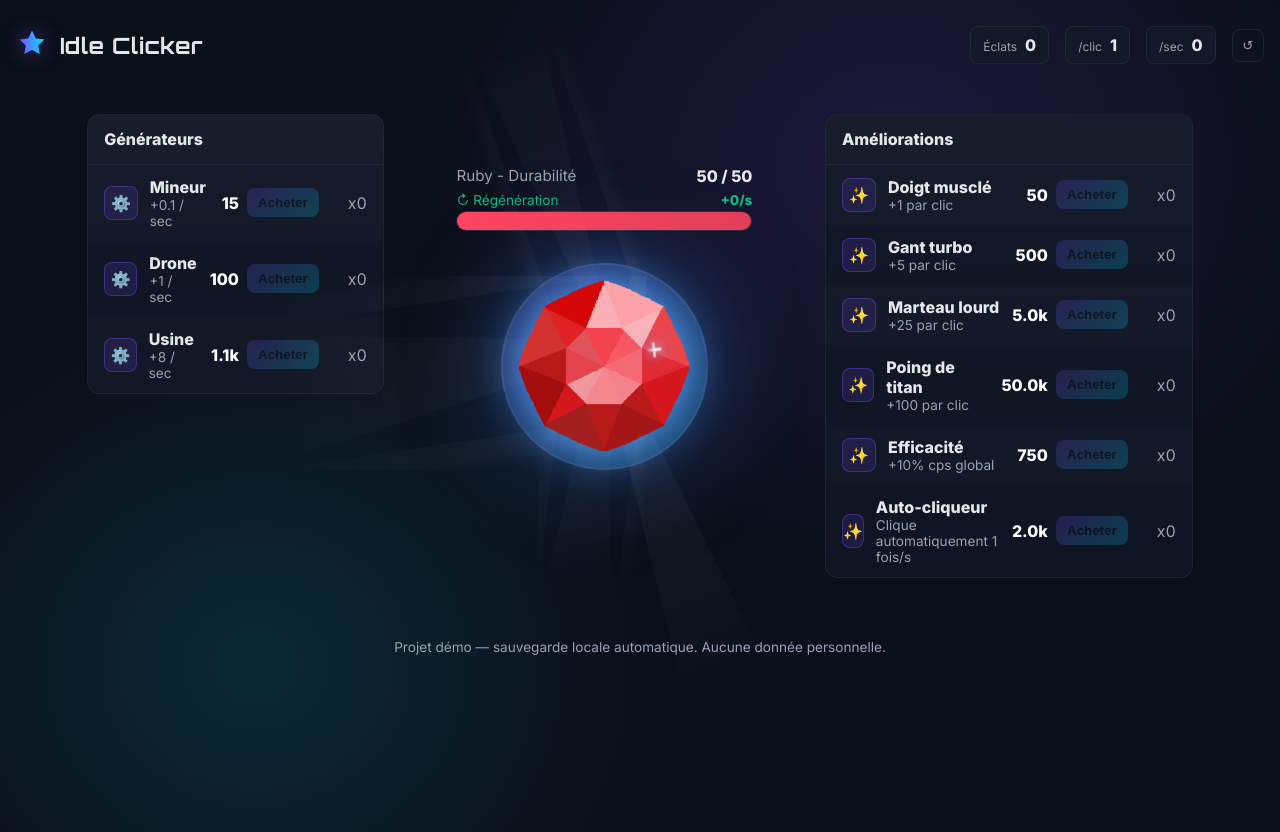
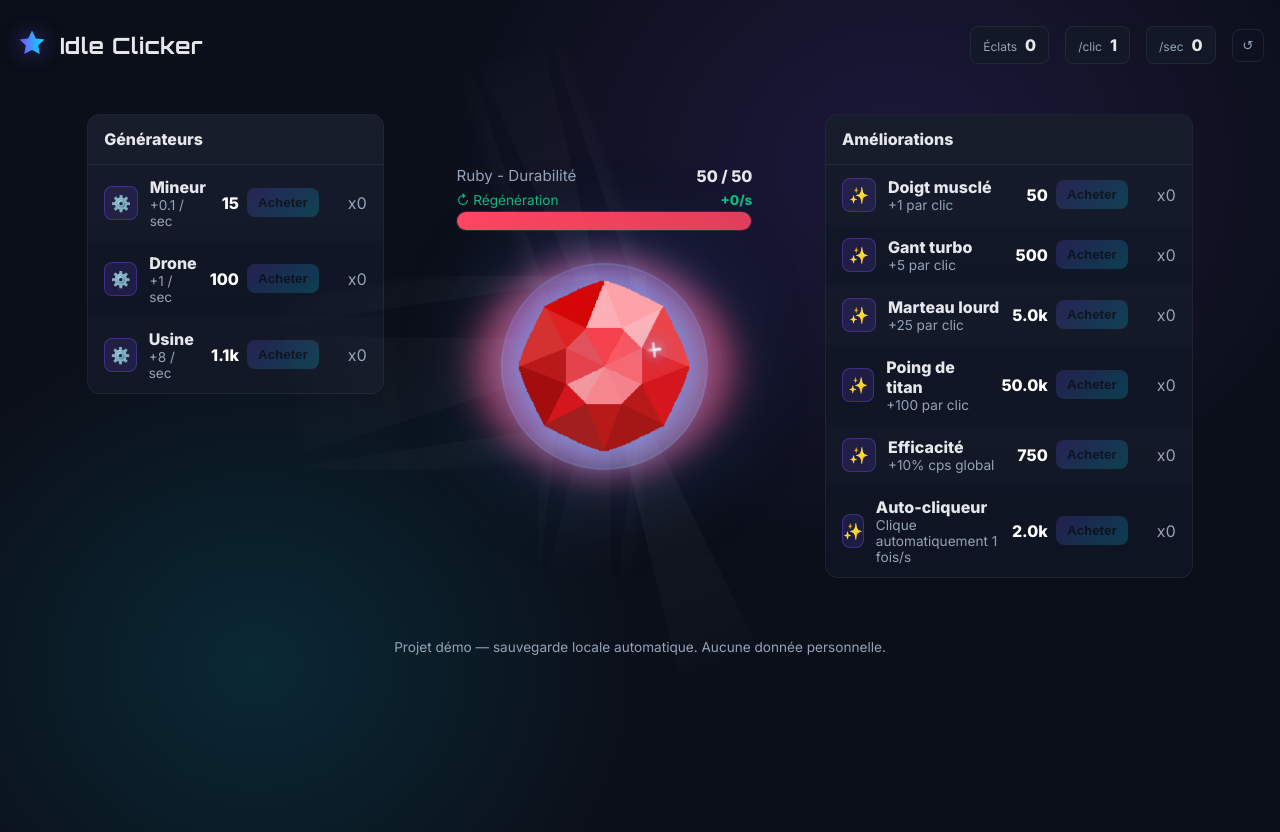
Before and after one commit to Thanh-Truong-Vinci/clicker_game, an Angular app in the folder idle-clicker/: page / in a window 1280 px wide. Built offline with nearby package versions, Linux system fonts and the light colour scheme.

Commit message:
fix: lumières

```diff
--- a/idle-clicker/src/app/app.scss
+++ b/idle-clicker/src/app/app.scss
@@ -307,10 +307,48 @@
   inset: 0;
   pointer-events: none;
   overflow: visible;
-  z-index: 50;
+  z-index: 2;
 }
 
+.gem-viewport {
+  position: relative;
+  display: inline-grid;
+  place-items: center;
+  border-radius: 50%;
+  overflow: visible;
+  isolation: isolate;
+}
+
+/* Halo brillant 360° (sans radar) */
+.gem-glow {
+  position: absolute;
+  inset: -36px;
+  border-radius: 50%;
+  z-index: 1;
+  pointer-events: none;
+  mix-blend-mode: screen;
+  opacity: 0.95;
+  background:
+    radial-gradient(closest-side,
+      color-mix(in srgb, var(--gemColor, #f5d547), white 38%) 0%,
+      color-mix(in srgb, var(--gemColor, #f5d547), black 16%) 58%,
+      transparent 78%),
+    radial-gradient(farthest-side,
+      color-mix(in srgb, var(--gemColor, #f5d547), white 22%) 0%,
+      transparent 72%);
+  filter: blur(20px);
+  animation: gem-pulse 2.2s ease-in-out infinite alternate;
+}
+
+@keyframes gem-pulse {
+  from { filter: blur(16px) brightness(1);   opacity: 0.8;  transform: scale(0.985); }
+  to   { filter: blur(24px) brightness(1.18); opacity: 1;    transform: scale(1.015); }
+}
+
+/* Le bouton doit laisser sortir le halo */
 .big-button {
+  position: relative;
+  z-index: 1;
   display: grid;
   place-items: center;
   gap: 0.5rem;
@@ -334,6 +372,7 @@
   transition:
     filter 0.2s ease,
     box-shadow 0.2s ease;
+  overflow: visible;
 
   &:hover {
     filter: brightness(1.05);
@@ -344,6 +383,30 @@
     filter: brightness(1.15);
     box-shadow: 0 8px 24px rgba(0, 0, 0, 0.4);
   }
+}
+
+/* Halo doux additionnel sur le bouton (déjà présent, renforcé) */
+.big-button::before {
+  content: "";
+  position: absolute;
+  inset: -22px;
+  border-radius: inherit;
+  pointer-events: none;
+  z-index: 0;
+  background:
+    radial-gradient(circle at 50% 50%,
+      color-mix(in srgb, var(--gemColor), white 28%) 0%,
+      color-mix(in srgb, var(--gemColor), black 10%) 36%,
+      transparent 72%);
+  filter: blur(16px);
+  opacity: 0.9;
+  mix-blend-mode: screen;
+  animation: gem-glow 2.2s ease-in-out infinite alternate;
+}
+
+@keyframes gem-glow {
+  from { filter: blur(14px) brightness(1); opacity: 0.85; }
+  to   { filter: blur(20px) brightness(1.18); opacity: 1; }
 }
 
 .mascot {
--- a/idle-clicker/src/app/components/play-area/play-area.html
+++ b/idle-clicker/src/app/components/play-area/play-area.html
@@ -39,10 +39,13 @@
   <div class="fx-layer" #fxLayer></div>
 
   <!-- Bouton principal / joyau -->
+  <div class="gem-viewport" [style.--gemColor]="gemColor || '#f5d547'">
+    <div class="gem-glow" aria-hidden="true"></div>
     <button
       class="big-button"
       #clickButton
       (click)="click()"
+      [style.--gemColor]="gemColor || '#f5d547'"
       aria-label="Cliquer pour gagner des éclats"
     >
       <span class="mascot-wrap">
@@ -55,6 +58,11 @@
         />
       </span>
     </button>
+
+    <div class="fx-layer" #fxLayer>
+      <!-- ...existing sparkles/triangles... -->
+    </div>
+  </div>
 
   <!-- Barre de combo -->
   @if (combo() > 0) {
--- a/idle-clicker/src/app/components/play-area/play-area.ts
+++ b/idle-clicker/src/app/components/play-area/play-area.ts
@@ -8,6 +8,7 @@ import {
   signal,
   effect,
   ViewEncapsulation,
+  HostListener,
 } from '@angular/core';
 import { CommonModule } from '@angular/common';
 import { GameService } from '../../services/game.service';
@@ -566,4 +567,11 @@ export class PlayArea implements OnInit, OnDestroy, AfterViewInit {
   private randomRange(min: number, max: number): number {
     return min + Math.random() * (max - min);
   }
+
+  @HostListener('window:resize')
+  onResize(): void {
+  }
+
+  private updateFxClip(): void {
+  }
 }
```
Lines whose indentation alone changed are shown as unchanged.
